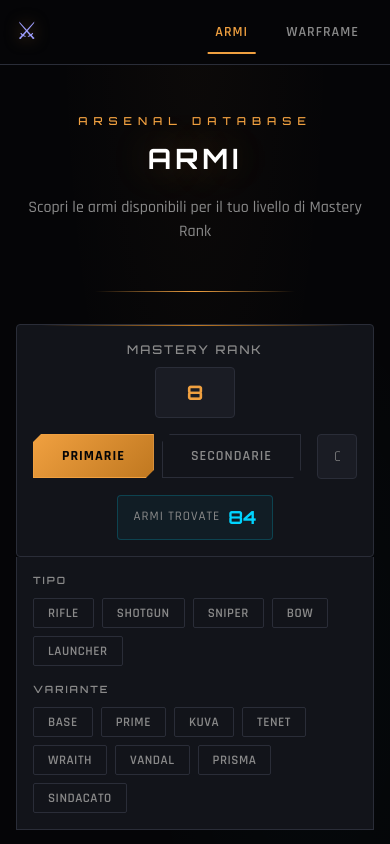
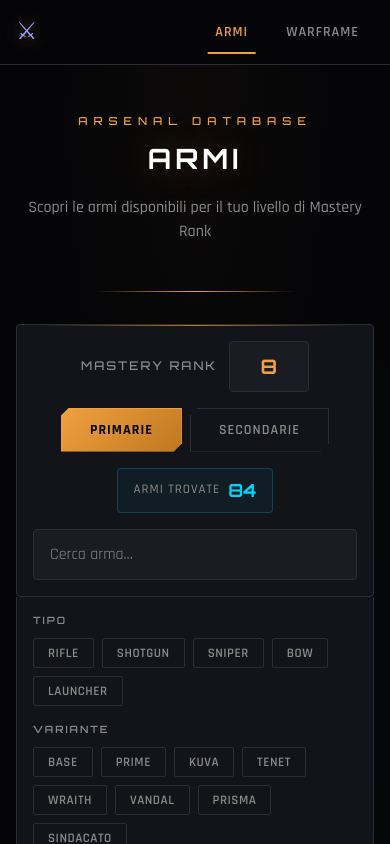
Before and after one commit to DavideBenedetti95/warframe-arsenal, a React (Vite) app: page /#/weapons in a window 390 px wide. Shown: the top 844 px of the page. Built offline with nearby package versions, Linux system fonts and the light colour scheme.

Commit message:
Fix mobile layout for search bar

```diff
--- a/src/App.css
+++ b/src/App.css
@@ -834,11 +834,35 @@
   .controls {
     padding: 16px;
     gap: 16px;
+    flex-direction: column;
   }
 
   .mr-group {
-    flex-direction: column;
-    gap: 8px;
+    flex-direction: row;
+    gap: 12px;
+    width: 100%;
+    justify-content: center;
+  }
+
+  .slot-group {
+    width: 100%;
+    justify-content: center;
+  }
+
+  .search-group {
+    width: 100%;
+    max-width: 100%;
+    order: 10; /* Push search bar to the end */
+  }
+
+  .search-input {
+    width: 100%;
+    padding: 14px 16px;
+    font-size: 16px; /* Prevents zoom on iOS */
+  }
+
+  .results-counter {
+    order: 5;
   }
 
   .filters {
```
